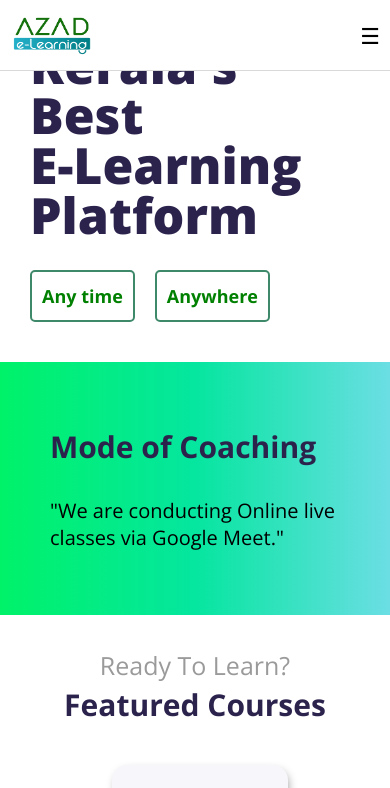
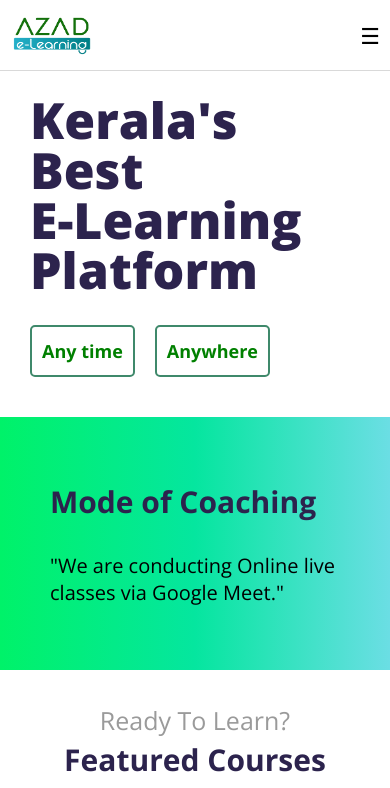
Before and after one commit to pmudassir/azad-e-learning, a React (Create React App) app in the folder frontend/: page / in a window 390 px wide. Shown: the top 788 px of the page. Built offline with nearby package versions, Linux system fonts and the light colour scheme; grey boxes are pictures that could not be loaded.

Commit message:
margin setted to hero

```diff
--- a/frontend/src/components/heroSection/hero.css
+++ b/frontend/src/components/heroSection/hero.css
@@ -51,7 +51,7 @@
   .hero {
     flex-direction: row;
     margin: 0 10px;
-    margin-top: 20px;
+    margin-top: 75px;
   }
 
   .hero-left {
```
